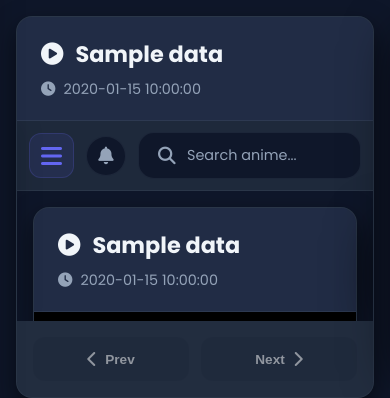
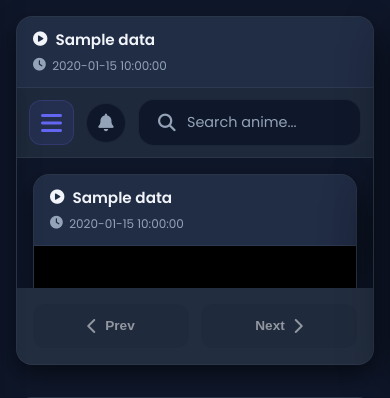
Before and after one commit to RMBLOGG/DayyOtak, a Flask app: page /episode/1 in a window 390 px wide. Shown: the part 70-468 px from the top of the page. Run offline with Flask 3, Linux system fonts and the light colour scheme; tables that the repository leaves empty hold one stand-in row (values such as "Sample post"); a database or web service that is not in the repository returns one stand-in record (values such as "Sample title"); data that the repository does not hold is empty.

Commit message:
Add files via upload

```diff
--- a/templates/episode.html
+++ b/templates/episode.html
@@ -19,27 +19,37 @@
     }
 
     .video-header {
-        padding: 1.5rem 2rem;
+        padding: 1rem 1.5rem;
         background: rgba(99, 102, 241, 0.05);
         border-bottom: 1px solid var(--border-color);
     }
 
     .video-title {
-        font-size: 1.8rem;
-        font-weight: 700;
-        margin-bottom: 0.5rem;
+        font-size: 1.1rem;
+        font-weight: 600;
+        margin-bottom: 0.4rem;
         color: var(--text-primary);
         display: flex;
         align-items: center;
-        gap: 0.75rem;
+        gap: 0.5rem;
+        line-height: 1.4;
+    }
+
+    .video-title i {
+        font-size: 1rem;
+        flex-shrink: 0;
     }
 
     .video-time {
-        font-size: 0.9rem;
+        font-size: 0.85rem;
         color: var(--text-secondary);
         display: flex;
         align-items: center;
-        gap: 0.5rem;
+        gap: 0.4rem;
+    }
+
+    .video-time i {
+        font-size: 0.8rem;
     }
 
     .video-player {
@@ -349,11 +359,19 @@
 
     @media (max-width: 768px) {
         .video-header {
-            padding: 1.25rem 1.5rem;
+            padding: 0.875rem 1.25rem;
         }
 
         .video-title {
-            font-size: 1.4rem;
+            font-size: 1rem;
+        }
+
+        .video-title i {
+            font-size: 0.95rem;
+        }
+
+        .video-time {
+            font-size: 0.8rem;
         }
 
         .navigation-buttons {
@@ -381,6 +399,22 @@
     }
 
     @media (max-width: 480px) {
+        .video-header {
+            padding: 0.75rem 1rem;
+        }
+
+        .video-title {
+            font-size: 0.95rem;
+        }
+
+        .video-title i {
+            font-size: 0.9rem;
+        }
+
+        .video-time {
+            font-size: 0.75rem;
+        }
+
         .navigation-buttons {
             padding: 1rem;
         }
@@ -407,7 +441,7 @@
             <div class="video-header">
                 <h1 class="video-title">
                     <i class="fas fa-play-circle"></i>
-                    {{ episode.title }}
+                    <span>{{ episode.title }}</span>
                 </h1>
                 <div class="video-time">
                     <i class="fas fa-clock"></i>
```
